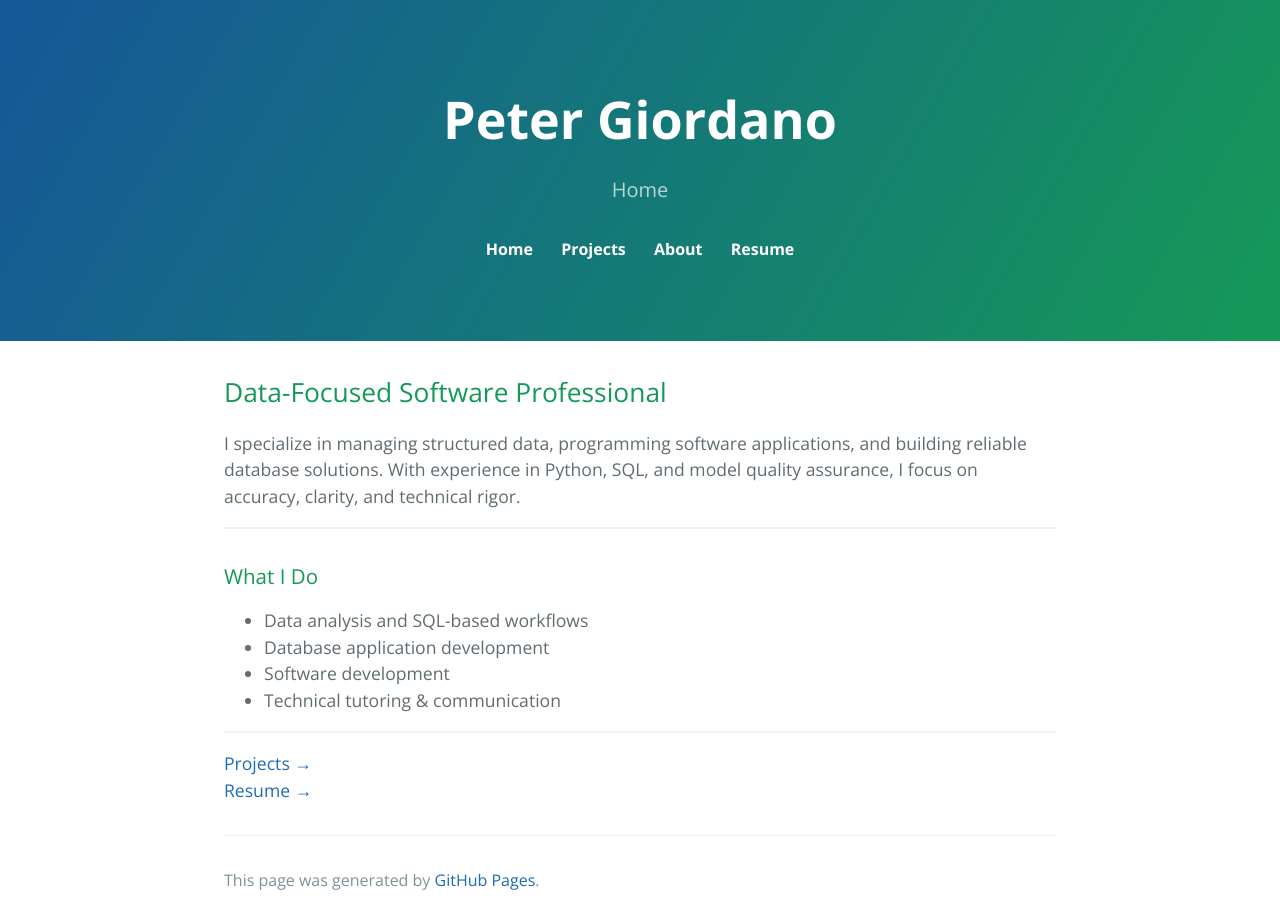
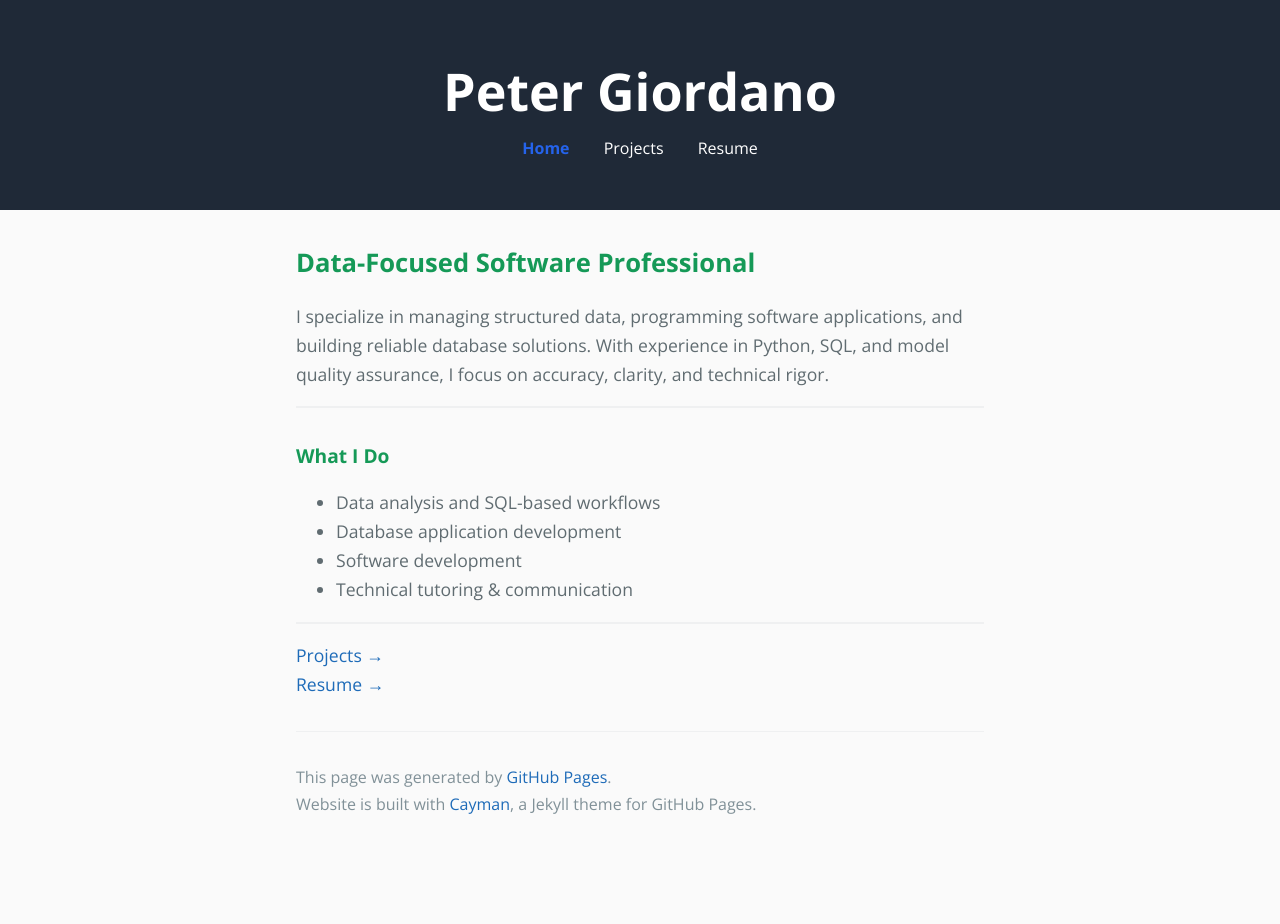
Before and after one commit to pgnj99/pgnj99.github.io, a Jekyll site: the page built from index.md, in a window 1280 px wide. Built offline with Jekyll 4.4.1, drawn with Linux system fonts in a browser that asks for light colours; our own code applies the rules of GitHub Pages for plain Markdown files; after the commit the page ends 900 px from its top, so only the background shows below that.

Commit message:
Formatting updates

```diff
--- a/_layouts/default.html
+++ b/_layouts/default.html
@@ -19,7 +19,6 @@
 
     <header class="page-header" role="banner">
       <h1 class="project-name">Peter Giordano</h1>
-      <h2 class="project-tagline">{{ page.description | default: site.description | default: site.github.project_tagline }}</h2>
       {% if site.github.is_project_page %}
         <a href="{{ site.github.repository_url }}" class="btn">View on GitHub</a>
       {% endif %}
@@ -30,11 +29,21 @@
 
       <!-- Site navigation -->
 
-      <nav class="site-nav">
-        <a href="{{ '/' | relative_url }}">Home</a>
-        <a href="{{ '/projects' | relative_url }}">Projects</a>
-        <a href="{{ '/about' | relative_url }}">About</a>
-        <a href="{{ '/resume' | relative_url }}">Resume</a>
+      <nav>
+        <a href="{{ '/' | relative_url }}"
+          class="{% if page.url == '/' %}active{% endif %}">
+          Home
+        </a>
+
+        <a href="{{ '/projects/' | relative_url }}"
+          class="{% if page.url contains '/projects' %}active{% endif %}">
+          Projects
+        </a>
+
+        <a href="{{ '/resume/' | relative_url }}"
+          class="{% if page.url contains '/resume' %}active{% endif %}">
+          Resume
+        </a>
       </nav>
     </header>
 
@@ -43,9 +52,9 @@
 
       <footer class="site-footer">
         {% if site.github.is_project_page %}
-          <span class="site-footer-owner"><a href="{{ site.github.repository_url }}">{{ site.github.repository_name }}</a> is maintained by <a href="{{ site.github.owner_url }}">{{ site.github.owner_name }}</a>.</span>
+          <span class="site-footer-owner"><a href="{{ site.github.repository_url }}">{{ site.github.repository_name }}</a> is maintained by Peter Giordano (<a href="{{ site.github.owner_url }}">{{ site.github.owner_name }}</a>).</span>
         {% endif %}
-        <span class="site-footer-credits">This page was generated by <a href="https://pages.github.com">GitHub Pages</a>.</span>
+        <span class="site-footer-credits">This page was generated by <a href="https://pages.github.com">GitHub Pages</a>.<br>Website is built with <a href="https://github.com/pages-themes/cayman">Cayman</a>, a Jekyll theme for GitHub Pages.</span>
       </footer>
     </main>
   </body>
--- a/assets/css/style.scss
+++ b/assets/css/style.scss
@@ -20,6 +20,20 @@
   text-decoration: underline;
 }
 
+nav a {
+  margin: 0 15px;
+  font-weight: 500;
+  text-decoration: none;
+  color: #fff;
+}
+
+nav a.active {
+  color: #2563eb;     // highlight color
+  font-weight: 600;
+  pointer-events: none;   // disables clicking
+  cursor: default;
+}
+
 // Project page
 .page-projects img {
   max-width: 300px;
@@ -31,9 +45,12 @@
 }
 
 .projects-page h2 {
-  margin-top: 60px;
+  margin-top: 4rem;
+  padding-bottom: 0.5rem;
+  border-bottom: 1px solid #eee;
   clear: both;
 }
+
 
 // Resume page
 .resume-page h1 {
@@ -47,3 +64,48 @@
 .resume-page p {
   margin-bottom: 10px;
 }
+
+// General CSS updates
+
+.main-content {
+  max-width: 55rem;
+}
+
+body {
+  line-height: 1.65;
+}
+
+.main-content h1 {
+  font-size: 2.2rem;
+  font-weight: 600;
+}
+
+.main-content h2 {
+  font-size: 1.6rem;
+  margin-top: 3rem;
+  font-weight: 600;
+}
+
+.main-content h3 {
+  font-size: 1.2rem;
+  font-weight: 600;
+}
+
+.page-header {
+  padding: 3rem 2rem !important;
+  background-image: none;
+  background-color: #1f2937;  // dark slate
+}
+
+body {
+  background-color: #fafafa;
+}
+
+a {
+  font-weight: 500;
+}
+
+a:hover {
+  text-decoration: none;
+  opacity: 0.8;
+}
```
